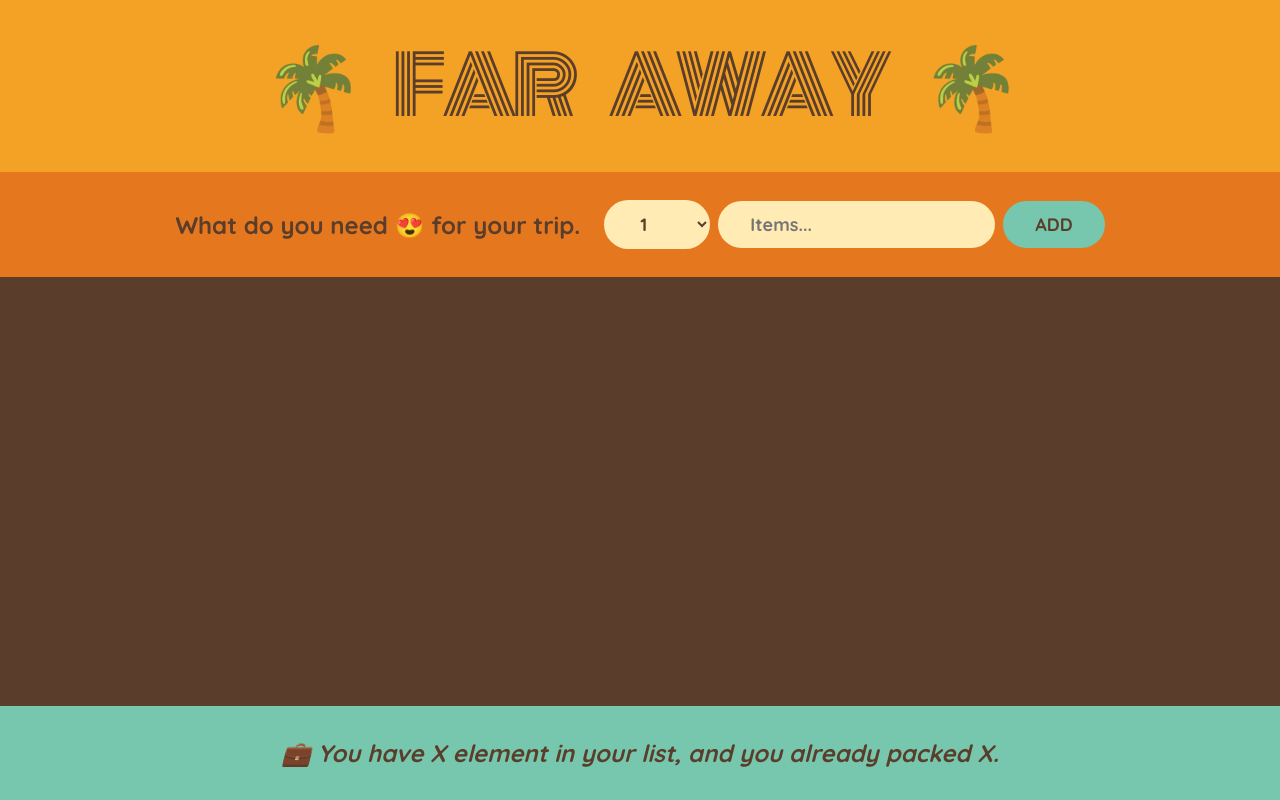
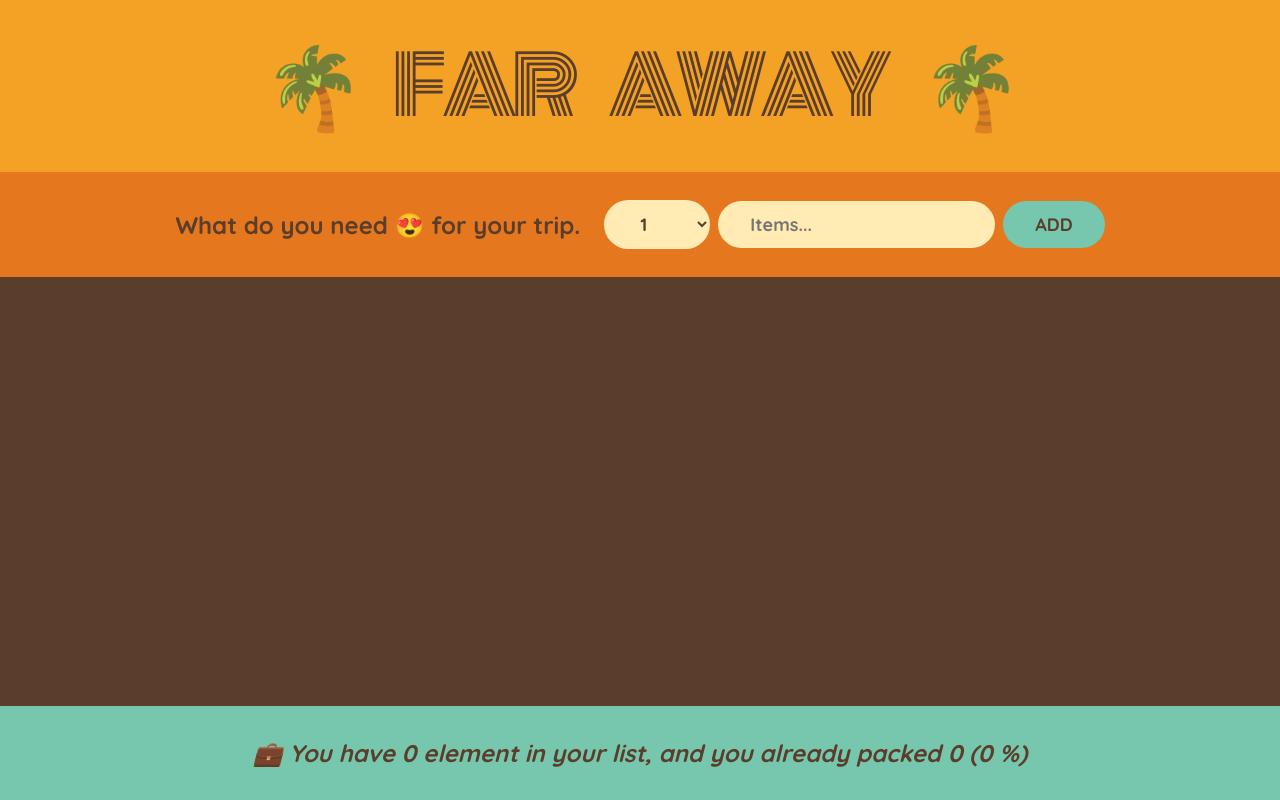
Before and after one commit to Ambrish5211/React-Course, a React (Create React App) app in the folder travel-list/: page / in a window 1280 px wide. Built offline with nearby package versions, Linux system fonts and the light colour scheme.

Commit message:
stats component done

```diff
--- a/travel-list/src/App.js
+++ b/travel-list/src/App.js
@@ -20,7 +20,7 @@ function App() {
       <Logo />
       <Form setItems={setItems} />
       <PackingList items={items} onDelete={handleDelete} onChecked={handleChecked} />
-      <Stats />
+      <Stats items={items} />
     </div>
   );
 }
@@ -99,10 +99,14 @@ function List({ list, onDelete, onChecked }) {
   );
 }
 
-function Stats() {
+function Stats({items}) {
+  const x= items.length;
+  const y = items.filter((item)=> item.packed === true).length;
+  const percentage = (Math.floor(y/x*100))
   return (
     <footer className="stats">
-      <em>💼 You have X element in your list, and you already packed X. </em>
+      {percentage === 100 ? <em>All done. You are ready to go.✈</em> : <em>💼 You have {x} element in your list, and you already packed {y} {x === 0 ?  "(0 %)" : `(${percentage}%)` } </em>}
+
     </footer>
   );
 }
```
